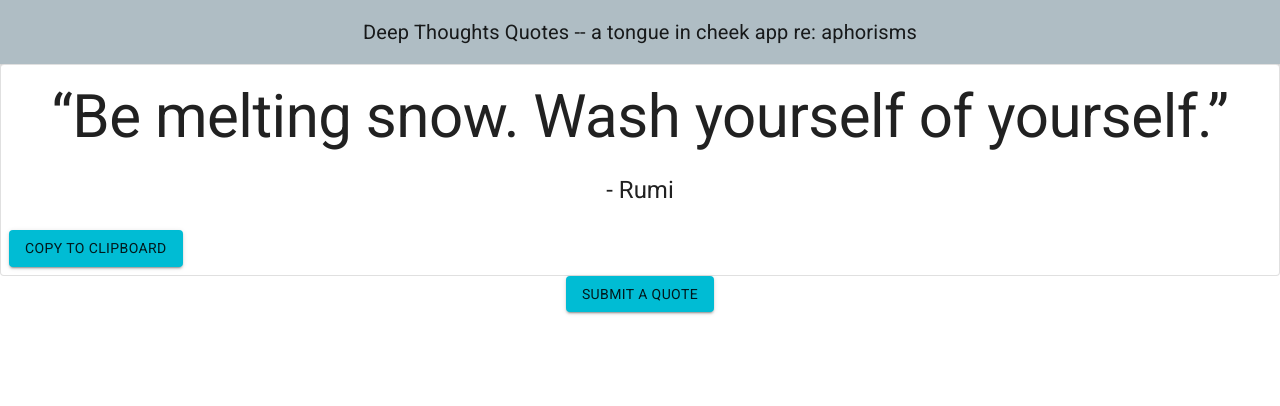
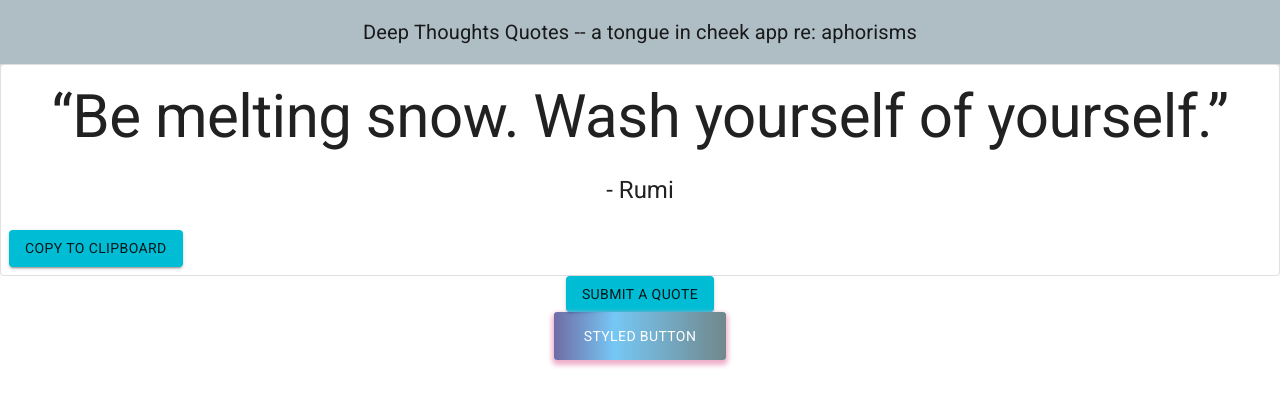
Before and after one commit to MichaelBurak/deep-thoughts-refactor, a React (Create React App) app: page / in a window 1280 px wide. Shown: the top 406 px of the page. Built offline with nearby package versions, Linux system fonts and the light colour scheme.

Commit message:
secondary button experiment and failure to background image

```diff
--- a/src/App.js
+++ b/src/App.js
@@ -5,6 +5,8 @@ import { ThemeProvider } from '@material-ui/styles';
 import QuoteAppBar from './components/QuoteAppBar';
 import DisplayedQuote from './components/DisplayedQuote';
 import SubmissionFormContainer from './components/SubmissionFormContainer'
+import SecondaryButton from './components/SecondaryButton';
+import smoke from './components/smoke.jpg'
 
 const theme = createMuiTheme({
   palette: {
@@ -18,17 +20,30 @@ const theme = createMuiTheme({
       main:'#00bcd4'
     }
   },
+
+  overrides: {
+    MuiCssBaseline: {
+      '@global': {
+        body: {
+          backgroundImage: `url(${smoke})`,
+        },
+      },
+    }
+  }
 });
 
 function App() {
   return (
+    <ThemeProvider theme={theme}>
     <div className="App">
-      <ThemeProvider theme={theme}>
+
       <QuoteAppBar/>
       <DisplayedQuote/>
       <SubmissionFormContainer/>
-      </ThemeProvider>
+      <SecondaryButton/>
+
     </div>
+    </ThemeProvider>
   )
 }
 
--- /dev/null
+++ b/src/components/SecondaryButton.js
@@ -0,0 +1,21 @@
+import React from 'react';
+import { makeStyles } from '@material-ui/core/styles';
+import Button from '@material-ui/core/Button';
+
+const useStyles = makeStyles({
+  root: {
+    background: 'linear-gradient(90deg, rgba(14,8,103,0.5970763305322129) 0%, rgba(118,199,245,1) 35%, rgba(113,136,140,1) 100%)',
+    border: 0,
+    borderRadius: 3,
+    boxShadow: '0 3px 5px 2px rgb(238,174,202)',
+    color: 'white',
+    height: 48,
+    padding: '0 30px',
+
+  },
+});
+
+export default function SecondaryButton() {
+  const classes = useStyles();
+  return <Button className={classes.root}>Styled Button</Button>;
+}
```
Also changed, not shown: src/components/smoke.jpg (added).
